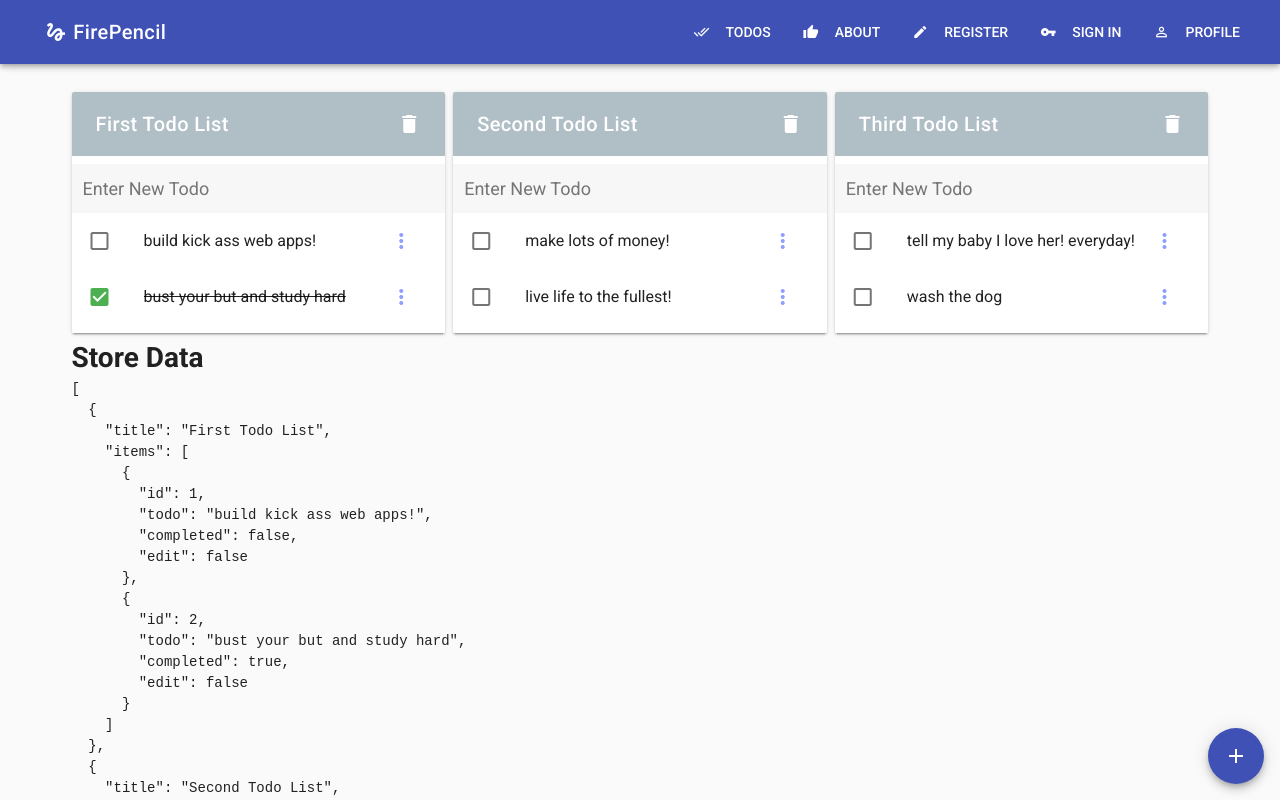
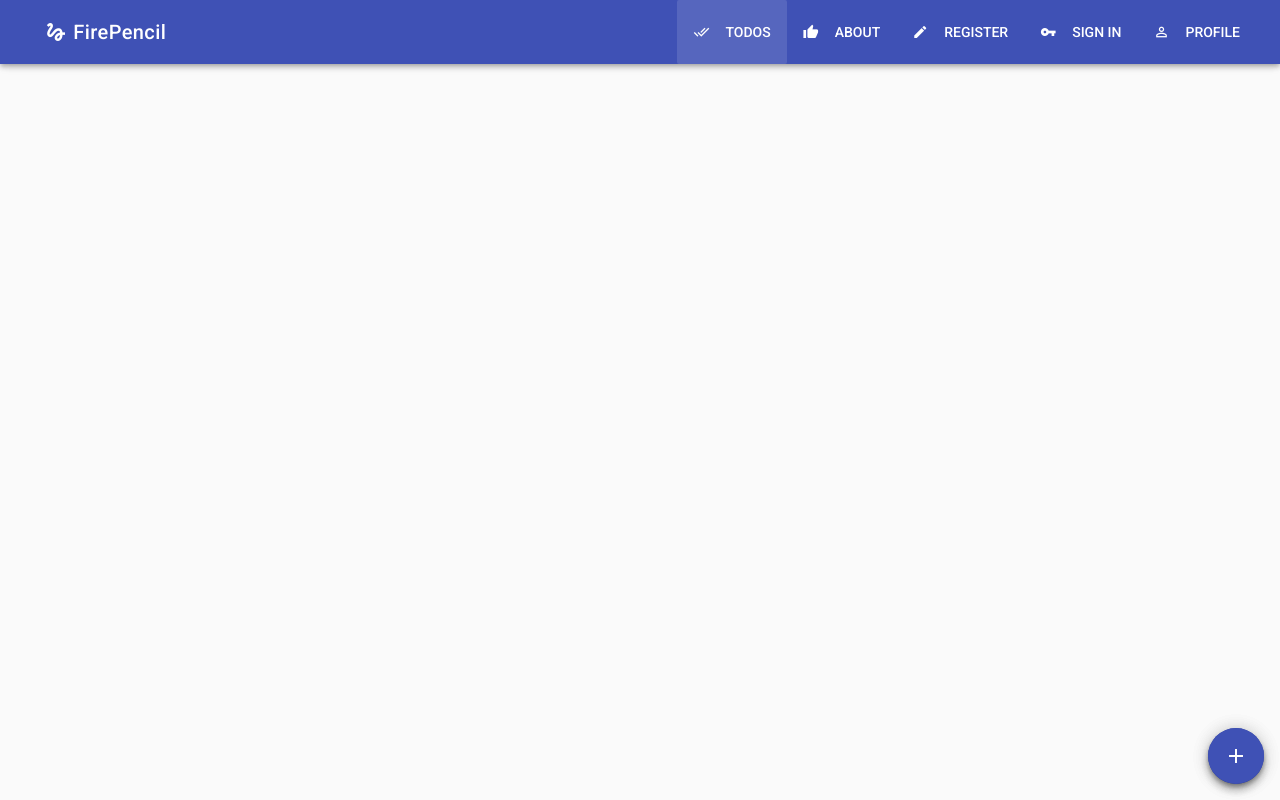
Before and after one commit to JacquesBeets/todo-app, a Vue app: page /todos in a window 1280 px wide. Shown: the top 800 px of the page. Built offline with nearby package versions, Linux system fonts and the light colour scheme.

Commit message:
Installed Firebase SDK and fixed a small router issue

```diff
--- a/package.json
+++ b/package.json
@@ -10,6 +10,7 @@
     "build": "node build/build.js"
   },
   "dependencies": {
+    "firebase": "^4.10.1",
     "vue": "^2.5.2",
     "vue-router": "^3.0.1",
     "vuetify": "^1.0.0",
--- a/src/App.vue
+++ b/src/App.vue
@@ -8,8 +8,8 @@
       <v-list>
         <v-list-tile
           router
+          v-for="menuItem in menuItems"
           :to="menuItem.link"
-          v-for="menuItem in menuItems"
           :key="menuItem.name">
           <v-list-tile-action>
             <v-icon>
@@ -38,7 +38,7 @@
         flat v-for="menuItem in menuItems"
         :key="menuItem.name"
         router
-        :to="menuItem.name">
+        :to="menuItem.link">
           <v-icon left small>
           {{menuItem.icon}}
           </v-icon>
--- a/src/components/todos/CreateNewTodo.vue
+++ b/src/components/todos/CreateNewTodo.vue
@@ -1,6 +1,18 @@
 <template>
   <v-layout row justify-center>
     <v-dialog v-model="dialog" max-width="500px">
+        <v-btn
+          dark
+          fab
+          fixed
+          bottom
+          right
+          color="primary"
+          slot="activator"
+          @click.native.stop="dialog = true"
+        >
+        <v-icon>add</v-icon>
+        </v-btn>
       <v-btn
         dark
         fab
--- a/src/components/todos/Todos.vue
+++ b/src/components/todos/Todos.vue
@@ -104,8 +104,8 @@
 
    <!-- <h1>Page Data</h1>
    <pre>{{this.$data}}</pre> -->
-   <h1>Store Data</h1>
-   <pre>{{this.$store.state.todos}}</pre>
+   <!-- <h1>Store Data</h1>
+   <pre>{{this.$store.state.todos}}</pre> -->
   </v-container>
 </template>
 
--- a/src/components/user/Register.vue
+++ b/src/components/user/Register.vue
@@ -1,5 +1,38 @@
 <template>
-  <v-container fluid>
-   <div>Registration Modal</div>
-  </v-container>
+  <v-app id="inspire">
+    <v-content>
+      <v-container fluid fill-height>
+        <v-layout align-center justify-center>
+          <v-flex xs12 sm8 md4>
+            <v-card class="elevation-12">
+              <v-toolbar dark color="primary">
+                <v-toolbar-title>Login form</v-toolbar-title>
+              </v-toolbar>
+              <v-card-text>
+                <v-form>
+                  <v-text-field prepend-icon="person" name="login" label="Login" type="text"></v-text-field>
+                  <v-text-field prepend-icon="lock" name="password" label="Password" id="password" type="password"></v-text-field>
+                </v-form>
+              </v-card-text>
+              <v-card-actions>
+                <v-spacer></v-spacer>
+                <v-btn color="primary">Login</v-btn>
+              </v-card-actions>
+            </v-card>
+          </v-flex>
+        </v-layout>
+      </v-container>
+    </v-content>
+  </v-app>
 </template>
+
+<script>
+  export default {
+    data: () => ({
+      drawer: null
+    }),
+    props: {
+      source: String
+    }
+  }
+</script>
--- a/src/components/user/Signin.vue
+++ b/src/components/user/Signin.vue
@@ -1,5 +1,38 @@
 <template>
-  <v-container fluid>
-   <div>Sign In Modal</div>
-  </v-container>
+  <v-app id="inspire">
+    <v-content>
+      <v-container fluid fill-height>
+        <v-layout align-center justify-center>
+          <v-flex xs12 sm8 md4>
+            <v-card class="elevation-12">
+              <v-toolbar dark color="primary">
+                <v-toolbar-title>Login form</v-toolbar-title>
+              </v-toolbar>
+              <v-card-text>
+                <v-form>
+                  <v-text-field prepend-icon="person" name="login" label="Login" type="text"></v-text-field>
+                  <v-text-field prepend-icon="lock" name="password" label="Password" id="password" type="password"></v-text-field>
+                </v-form>
+              </v-card-text>
+              <v-card-actions>
+                <v-spacer></v-spacer>
+                <v-btn color="primary">Login</v-btn>
+              </v-card-actions>
+            </v-card>
+          </v-flex>
+        </v-layout>
+      </v-container>
+    </v-content>
+  </v-app>
 </template>
+
+<script>
+  export default {
+    data: () => ({
+      drawer: null
+    }),
+    props: {
+      source: String
+    }
+  }
+</script>
--- a/src/router/index.js
+++ b/src/router/index.js
@@ -13,32 +13,32 @@ export default new Router({
   routes: [
     {
       path: '/',
-      name: 'Home',
+      name: 'home',
       component: Home
     },
     {
       path: '/about',
-      name: 'About',
+      name: 'about',
       component: About
     },
     {
       path: '/todos',
-      name: 'Todos',
+      name: 'todos',
       component: Todos
     },
     {
       path: '/profile',
-      name: 'Profile',
+      name: 'profile',
       component: Profile
     },
     {
       path: '/register',
-      name: 'Register',
+      name: 'register',
       component: Register
     },
     {
       path: '/signin',
-      name: 'Signin',
+      name: 'signin',
       component: Signin
     }
   ],
--- a/src/store/store.js
+++ b/src/store/store.js
@@ -14,27 +14,27 @@ export const store = new Vuex.Store({
       {name: 'Profile', icon: 'perm_identity', link: '/profile'}
     ],
     todos:[
-      {
-        title: 'First Todo List',
-        items: [
-        {id: 1, todo:'build kick ass web apps!', completed: false, edit: false},
-        {id: 2, todo:'bust your but and study hard', completed: true, edit: false}
-        ]
-      },
-      {
-        title: 'Second Todo List',
-        items: [
-        {id: 1, todo:'make lots of money!', completed: false, edit: false},
-        {id: 2, todo:'live life to the fullest!', completed: false, edit: false}
-        ]
-      },
-      {
-        title: 'Third Todo List',
-        items: [
-        {id: 1, todo:'tell my baby I love her! everyday!', completed: false, edit: false},
-        {id: 2, todo:'wash the dog', completed: false, edit: false}
-        ]
-      },
+      // {
+      //   title: 'First Todo List',
+      //   items: [
+      //   {id: 1, todo:'build kick ass web apps!', completed: false, edit: false},
+      //   {id: 2, todo:'bust your but and study hard', completed: true, edit: false}
+      //   ]
+      // },
+      // {
+      //   title: 'Second Todo List',
+      //   items: [
+      //   {id: 1, todo:'make lots of money!', completed: false, edit: false},
+      //   {id: 2, todo:'live life to the fullest!', completed: false, edit: false}
+      //   ]
+      // },
+      // {
+      //   title: 'Third Todo List',
+      //   items: [
+      //   {id: 1, todo:'tell my baby I love her! everyday!', completed: false, edit: false},
+      //   {id: 2, todo:'wash the dog', completed: false, edit: false}
+      //   ]
+      // },
     ]
   },
   getters: {
```
Also changed, not shown: 1 other file (tests, documents, lock files or other folders).
